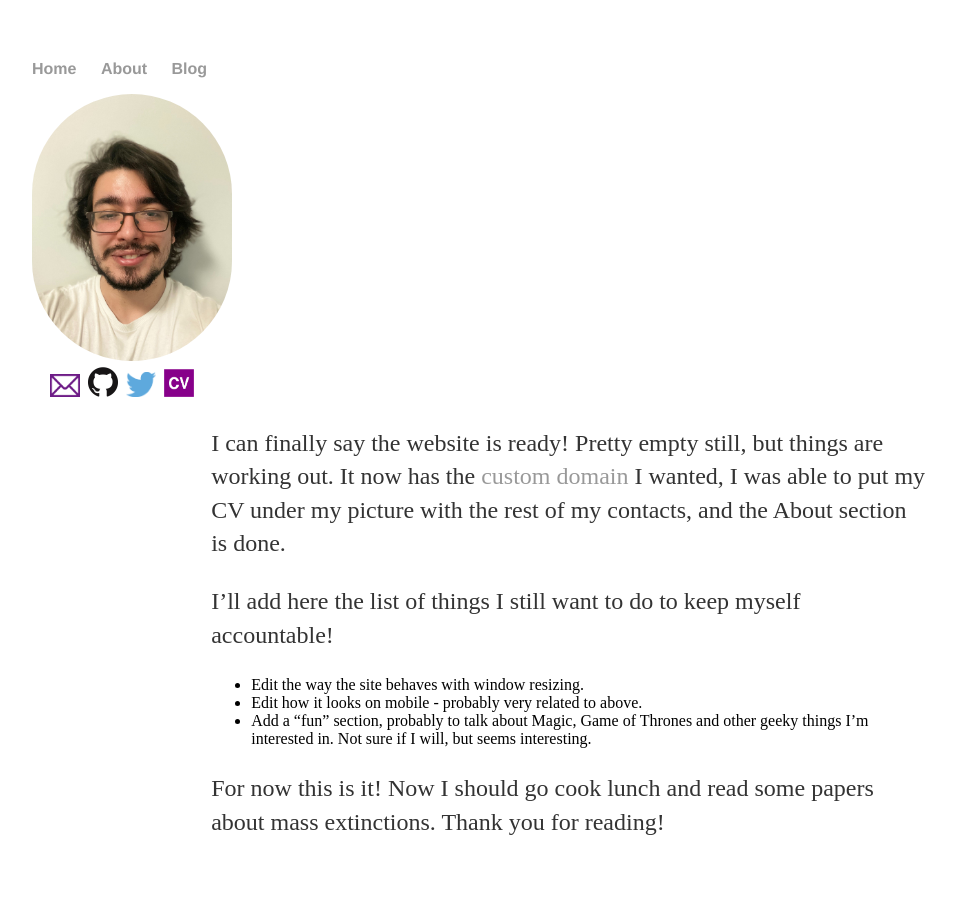
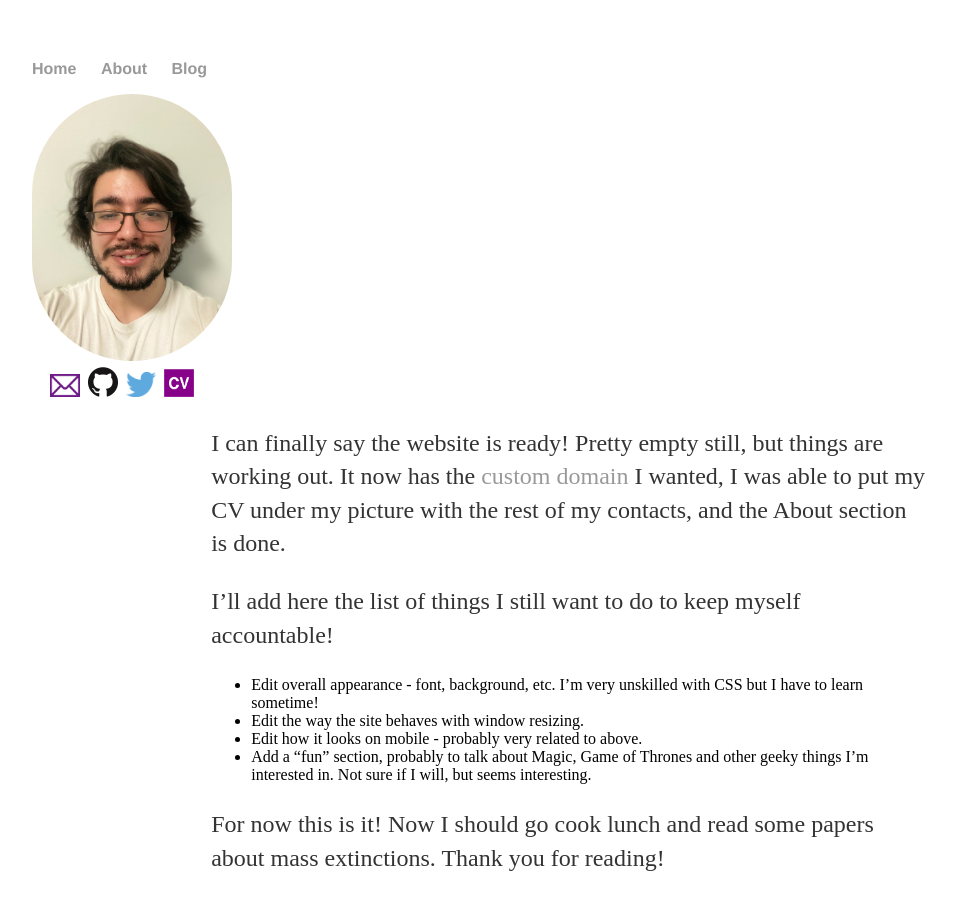
Before and after one commit to Brunnun/brunnun.github.io, a Jekyll site: the page built from _posts/2020-07-15-website_done.md, in a window 1280 px wide. Shown: the whole page, without its empty margins (160-1115 px from the left). Built offline with Jekyll 4.4.1, drawn with Linux system fonts in a browser that asks for light colours.

Commit message:
Edited the post a bit.

```diff
--- a/_posts/2020-07-15-website_done.md
+++ b/_posts/2020-07-15-website_done.md
@@ -8,6 +8,7 @@ I can finally say the website is ready! Pretty empty still, but things are worki
 
 I'll add here the list of things I still want to do to keep myself accountable!
 
+- Edit overall appearance - font, background, etc. I'm very unskilled with CSS but I have to learn sometime!
 - Edit the way the site behaves with window resizing.
 - Edit how it looks on mobile - probably very related to above.
 - Add a "fun" section, probably to talk about Magic, Game of Thrones and other geeky things I'm interested in. Not sure if I will, but seems interesting.
```
